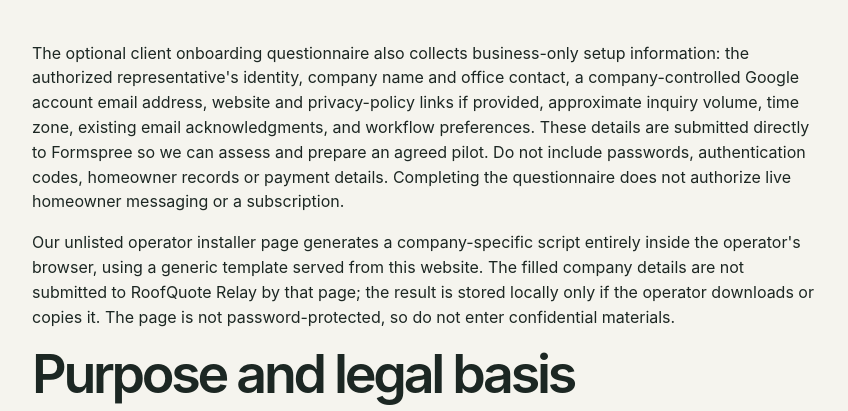
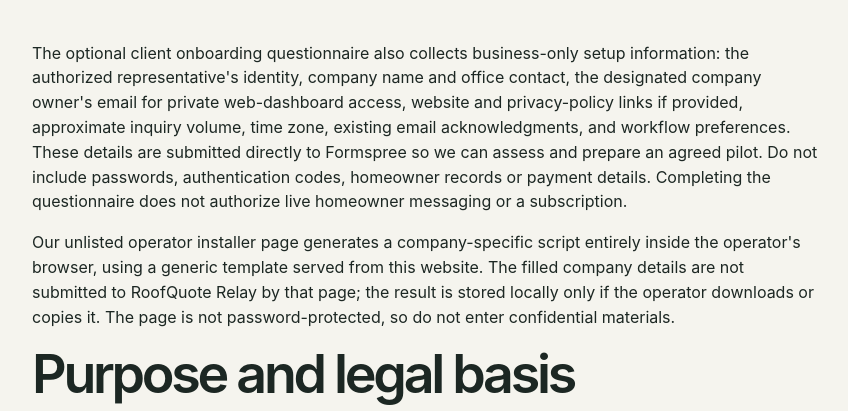
Before and after one commit to orpheonmaris/RoofQuote-Relay, a plain HTML site: page public/privacy.html in a window 1280 px wide. Shown: the part 758-1169 px from the top of the page, without its empty margins (213-1061 px from the left). Drawn offline with Linux system fonts and the light colour scheme.

Commit message:
Clarify onboarding data collected for native client dashboard

```diff
--- a/public/privacy.html
+++ b/public/privacy.html
@@ -11,7 +11,7 @@
 <h2>What this site collects</h2>
 <p>The interactive demonstration runs in your browser without sending sample inputs to our servers. When you submit the business inquiry form, your browser sends your name, company, email, how inquiries arrive, and any optional message, business phone number, or preferred callback time directly to Formspree for storage, spam filtering, and email notification. Please do not send homeowner details, residential addresses, project photos, or private customer information through this form.</p>
 <h2>Roofing-company pilot onboarding</h2>
-<p>The optional <a href="/pilot-start">client onboarding questionnaire</a> also collects business-only setup information: the authorized representative's identity, company name and office contact, a company-controlled Google account email address, website and privacy-policy links if provided, approximate inquiry volume, time zone, existing email acknowledgments, and workflow preferences. These details are submitted directly to Formspree so we can assess and prepare an agreed pilot. Do not include passwords, authentication codes, homeowner records or payment details. Completing the questionnaire does not authorize live homeowner messaging or a subscription.</p>
+<p>The optional <a href="/pilot-start">client onboarding questionnaire</a> also collects business-only setup information: the authorized representative's identity, company name and office contact, the designated company owner's email for private web-dashboard access, website and privacy-policy links if provided, approximate inquiry volume, time zone, existing email acknowledgments, and workflow preferences. These details are submitted directly to Formspree so we can assess and prepare an agreed pilot. Do not include passwords, authentication codes, homeowner records or payment details. Completing the questionnaire does not authorize live homeowner messaging or a subscription.</p>
 <p>Our unlisted <a href="/operator-installer">operator installer page</a> generates a company-specific script entirely inside the operator's browser, using a generic template served from this website. The filled company details are not submitted to RoofQuote Relay by that page; the result is stored locally only if the operator downloads or copies it. The page is not password-protected, so do not enter confidential materials.</p>
 <h2>Purpose and legal basis</h2>
 <p>We use the information to respond to your business inquiry, arrange an optional human callback if you requested one, discuss a pilot, and administer a relationship if you choose to become a customer. A form submission does not give consent for unrelated marketing, automated calls, or third-party lead sales.</p>
```
